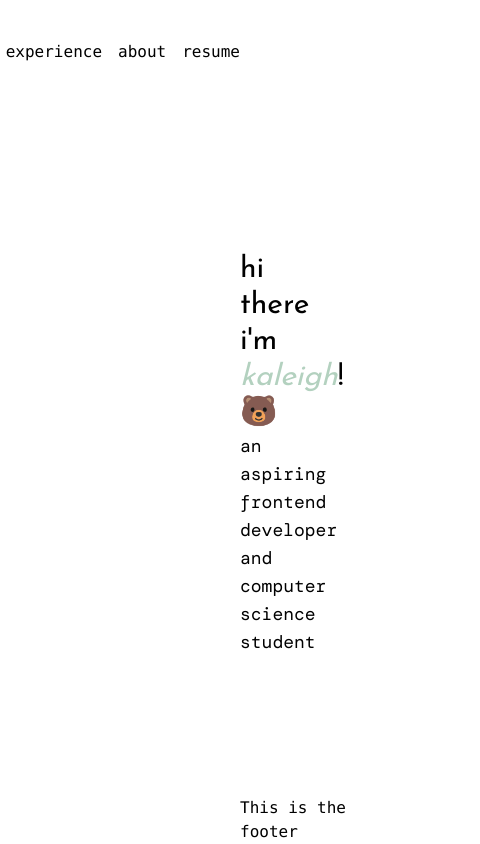
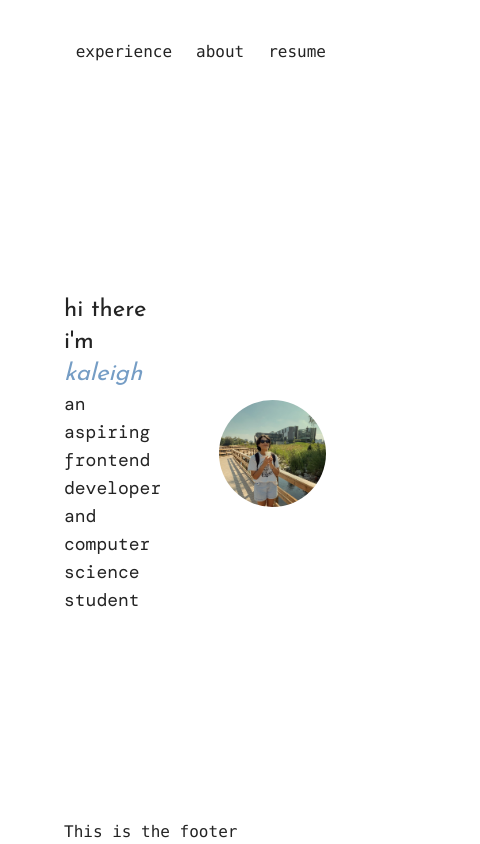
Before and after one commit to kalefed/kale-v2, a Next.js app in the folder kale-v2/: page / in a window 390 px wide. Shown: the whole page, 480 px wide, since content can reach past the window. Built offline with nearby package versions, Linux system fonts and the light colour scheme.

Commit message:
Responsive homepage & update styling

```diff
--- a/kale-v2/app/about/page.js
+++ b/kale-v2/app/about/page.js
@@ -1,5 +1,4 @@
 import Image from 'next/image'
-
 export default function About() {
     return (
         <main>
--- a/kale-v2/app/globals.css
+++ b/kale-v2/app/globals.css
@@ -6,3 +6,25 @@
     background: rgba(255, 255, 255, 0); /* Adjust the background color and opacity as needed */
     backdrop-filter: blur(10px); /* Adjust the blur amount as needed */
   }
+
+
+  body {
+    /* background: linear-gradient(6deg,#f0d1e8,#f5e498,#a6cddd);
+    background-size: 180% 180%;
+    animation: gradient-animation 12s ease infinite; */
+  color: #232323;
+
+}
+/*
+
+@keyframes gradient-animation {
+  0% {
+    background-position: 0% 50%;
+  }
+  50% {
+    background-position: 100% 50%;
+  }
+  100% {
+    background-position: 0% 50%;
+  }
+} */
--- a/kale-v2/app/layout.js
+++ b/kale-v2/app/layout.js
@@ -7,7 +7,7 @@ export default function RootLayout({ children }) {
   return (
     <html lang="en">
       <body>
-      <div className='px-60 min-h-screen'>
+      <div className='px-16 md:px-32 lg:px-72 min-h-screen'>
         <NavBar />
         {children}
         <Footer/>
--- a/kale-v2/app/page.js
+++ b/kale-v2/app/page.js
@@ -1,12 +1,33 @@
-import { dm_mono, josefin_sans } from './font'
-
+import { dm_mono, josefin_sans } from "./font";
+import Image from "next/image";
+import profile from "../assets/profile.png";
 export default function Home() {
   return (
-    <main style={{ height: `calc(100vh - ${65}px)` }}>
-      <div className="flex flex-col justify-center h-full">
-       <h1 className={`lg:text-5xl md:text-4xl text-3xl ${josefin_sans.className}`}>hi there <br /> i'm <span className="text-[#B3D1BF] italic">kaleigh</span>! 🐻</h1>
-       <p className={`lg:text-2xl md:text-xl text-lg ${dm_mono.className}`}>an aspiring frontend developer<br />and computer science student</p>
+    <main className="h-[calc(100vh-65px)] bg-fixed">
+      <div className="flex items-center justify-between h-full">
+        <div className="flex flex-col pr-10">
+          <h1
+            className={`lg:text-7xl md:text-5xl text-2xl ${josefin_sans.className}`}
+          >
+            hi there <br /> i'm{" "}
+            <span className="text-[#759dc5] italic">kaleigh</span>
+          </h1>
+          <p className={`lg:text-2xl md:text-xl text-lg ${dm_mono.className}`}>
+            an aspiring frontend developer
+            <br />
+            and computer science student
+          </p>
+        </div>
+        <div className="flex items-center justify-center">
+          <Image
+            src={profile}
+            alt="Picture of the author"
+            width={300}
+            height={300}
+            className="rounded-full"
+          />
+        </div>
       </div>
     </main>
-  )
+  );
 }
--- a/kale-v2/components/navbar.js
+++ b/kale-v2/components/navbar.js
@@ -3,15 +3,15 @@ import Link from "next/link"
 export default function NavBar() {
     return (
         <div className="font-mono bg-blur flex flex-row justify-end pt-10">
-            <ul className="flex space-x-4">
+            <ul className="flex space-x-6">
           <li>
-            <Link href="/">experience</Link>
+            <Link href="/" className="hover:text-[#759dc5]">experience</Link>
           </li>
           <li>
-            <Link href="/about">about</Link>
+            <Link href="/about" className="hover:text-[#759dc5]">about</Link>
           </li>
           <li>
-            <Link href="/resume">resume</Link>
+            <Link href="/resume" className="hover:text-[#759dc5]">resume</Link>
           </li>
         </ul>
         </div>
```
Also changed, not shown: kale-v2/assets/profile.png (added), 1 other file (tests, documents, lock files or other folders).
